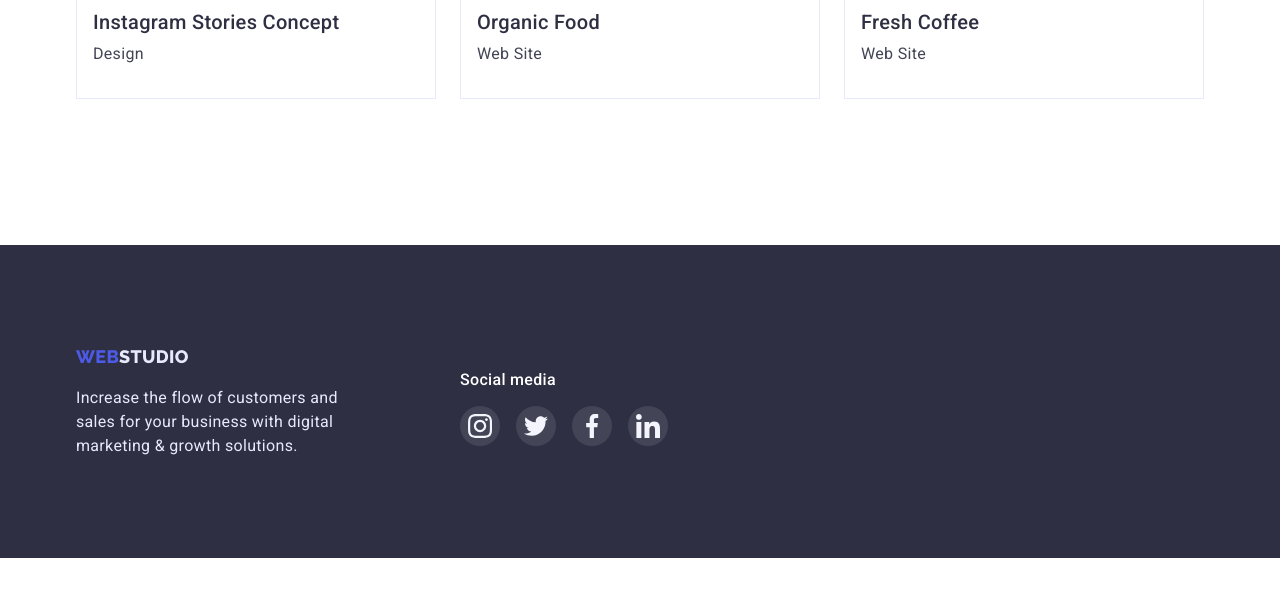
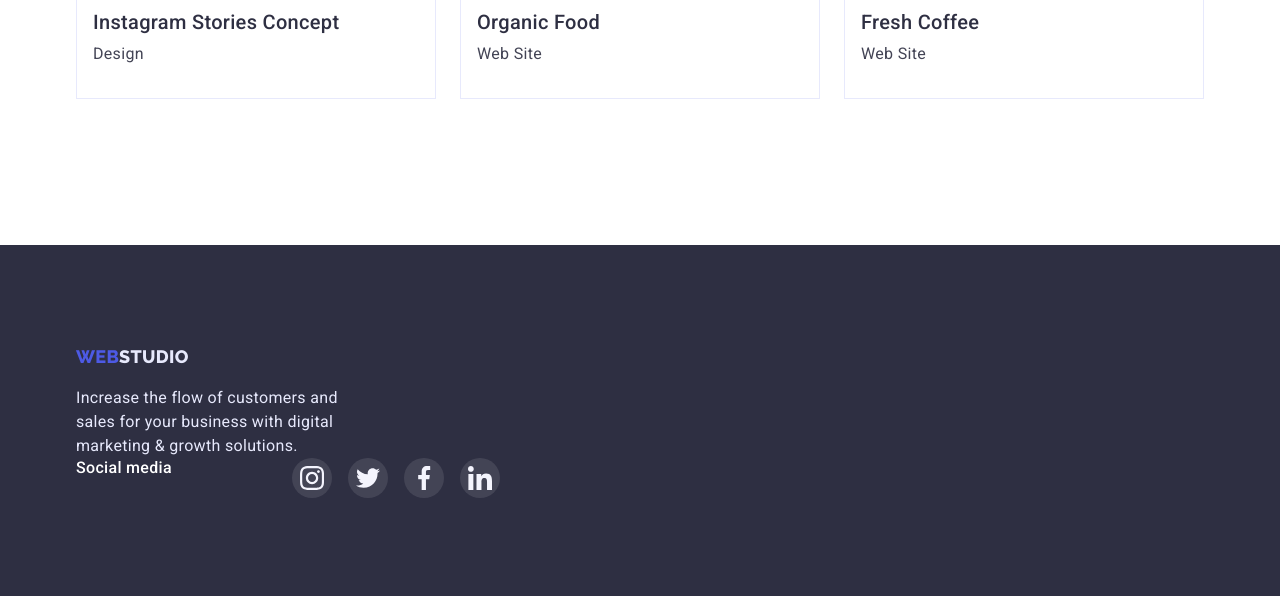
Before and after one commit to KatanES/goit-markup-hw-04, a plain HTML site: page portfolio.html in a window 1280 px wide. Shown: the part 1581-2177 px from the top of the page. Before the commit the page ends 2139 px from the top, so only its background shows below. Drawn offline with nearby package versions, Linux system fonts and the light colour scheme.

Commit message:
footer issue

```diff
--- a/portfolio.html
+++ b/portfolio.html
@@ -217,19 +217,17 @@
     <footer class="page-footer">
       <div class="container footer">
         <a href="./index.html" class="logo"><span>Web</span>Studio</a>
-        <ul class="footer-list list">
-          <h2 class="title-2 secret-name">logo</h2>
         <p class="item">
           Increase the flow of customers and sales for your business with
           digital marketing & growth solutions.
         </p>
-          <div class="footer-social-media">
+        <div class="footer-list list">
           <h3 class="title-3 media list">Social media</h3>
-            <ul class="footer-social-list list">
+          <ul class="footer-list footer-social-list list">
             <li class="footer-social-item">
               <a href="" target="_blank" class="footer-social-link">
                 <svg class="footer-social-icon" width="24" height="24">
-                    <use href="./images/symbol-defs.svg#icon-instagram" ;></use>
+                  <use href="./images/symbol-defs.svg#icon-instagram"></use>
                 </svg>
               </a>
             </li>
@@ -256,7 +254,6 @@
             </li>
           </ul>
         </div>
-        </ul>
       </div>
     </footer>
   </body>
```
Lines whose indentation alone changed are shown as unchanged.
